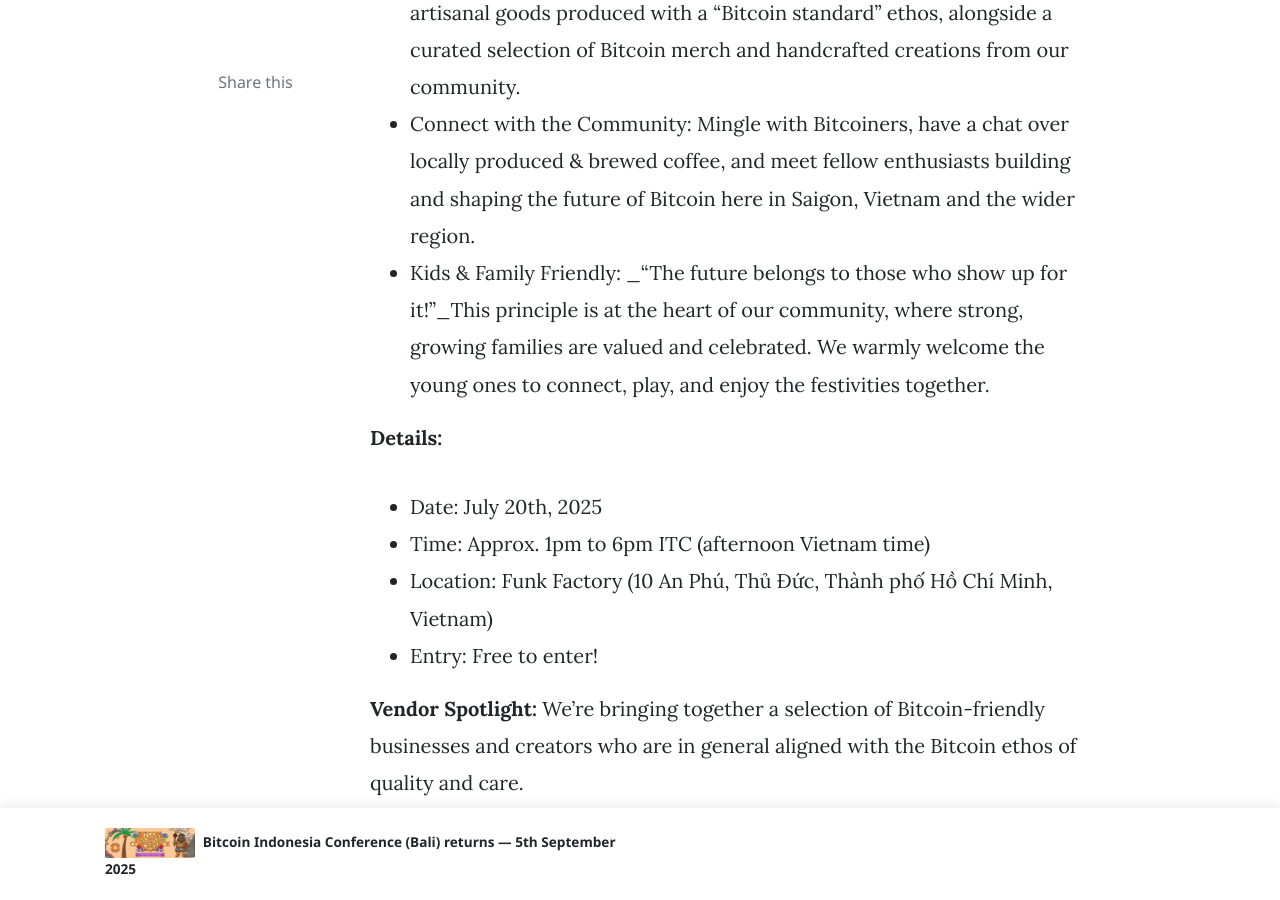
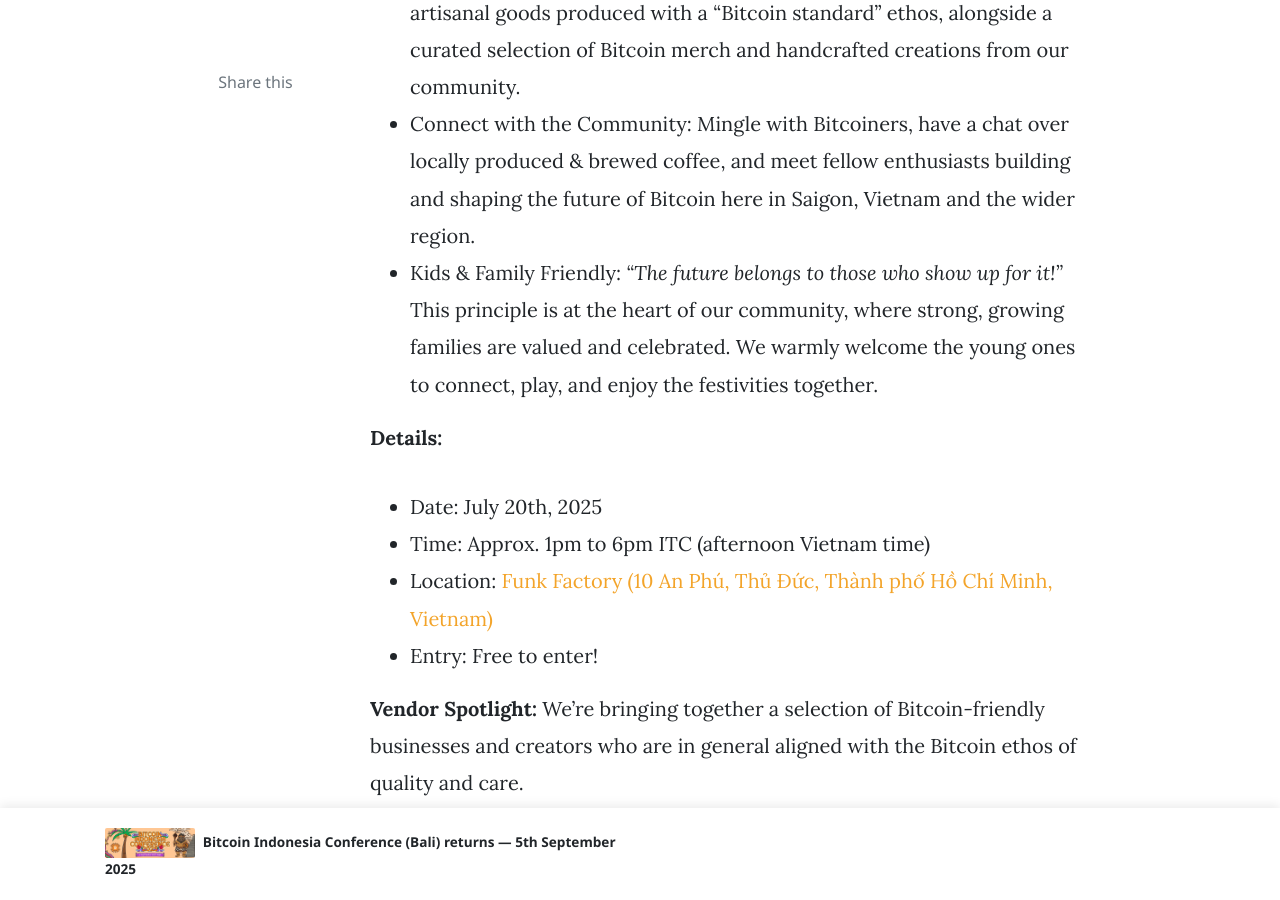
Before and after one commit to bitcoinsaigon/bitcoinsaigon.github.io, a Jekyll site: the page built from _posts/2025-06-23-Satoshi-Flea-Market-Saigon-Summer -2025.md, in a window 1280 px wide and 900 px high, scrolled down 3494 px. Built offline with Jekyll 4.4.1, drawn with Linux system fonts in a browser that asks for light colours; nearby versions of some CDN libraries; comment, search, counter and statistics services are not loaded; some of the changed lines change nothing that is shown.

Commit message:
add address link and edit space

```diff
--- a/_posts/2025-06-23-Satoshi-Flea-Market-Saigon-Summer -2025.md
+++ b/_posts/2025-06-23-Satoshi-Flea-Market-Saigon-Summer -2025.md
@@ -37,13 +37,14 @@ If you are looking for tips on the _“hottest new memecoin of the week”_ or a
 
 *   Bitcoin Standard Goods & Produce: High-quality food products and artisanal goods produced with a “Bitcoin standard” ethos, alongside a curated selection of Bitcoin merch and handcrafted creations from our community.
 *   Connect with the Community: Mingle with Bitcoiners, have a chat over locally produced & brewed coffee, and meet fellow enthusiasts building and shaping the future of Bitcoin here in Saigon, Vietnam and the wider region.
-*   Kids & Family Friendly: _“The future belongs to those who show up for it!”_This principle is at the heart of our community, where strong, growing families are valued and celebrated. We warmly welcome the young ones to connect, play, and enjoy the festivities together.
+*   Kids & Family Friendly: _“The future belongs to those who show up for it!”_
+This principle is at the heart of our community, where strong, growing families are valued and celebrated. We warmly welcome the young ones to connect, play, and enjoy the festivities together.
 
 
 **Details:**
 *   Date: July 20th, 2025
 *   Time: Approx. 1pm to 6pm ITC (afternoon Vietnam time)
-*   Location: Funk Factory (10 An Phú, Thủ Đức, Thành phố Hồ Chí Minh, Vietnam)
+*   Location: [Funk Factory (10 An Phú, Thủ Đức, Thành phố Hồ Chí Minh, Vietnam)](https://maps.app.goo.gl/wQaXSuTYG8ahJnMC6)
 *   Entry: Free to enter!
 
 **Vendor Spotlight:** We’re bringing together a selection of Bitcoin-friendly businesses and creators who are in general aligned with the Bitcoin ethos of quality and care.
```
